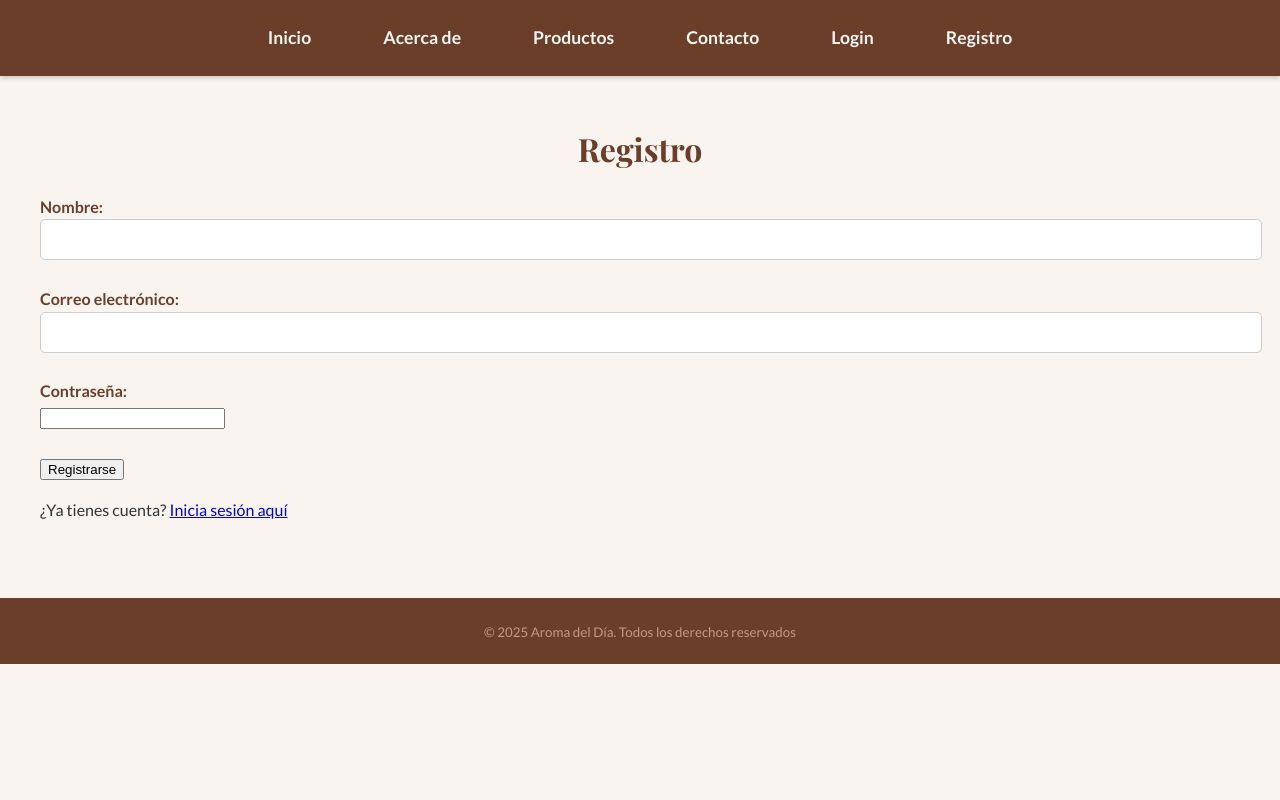
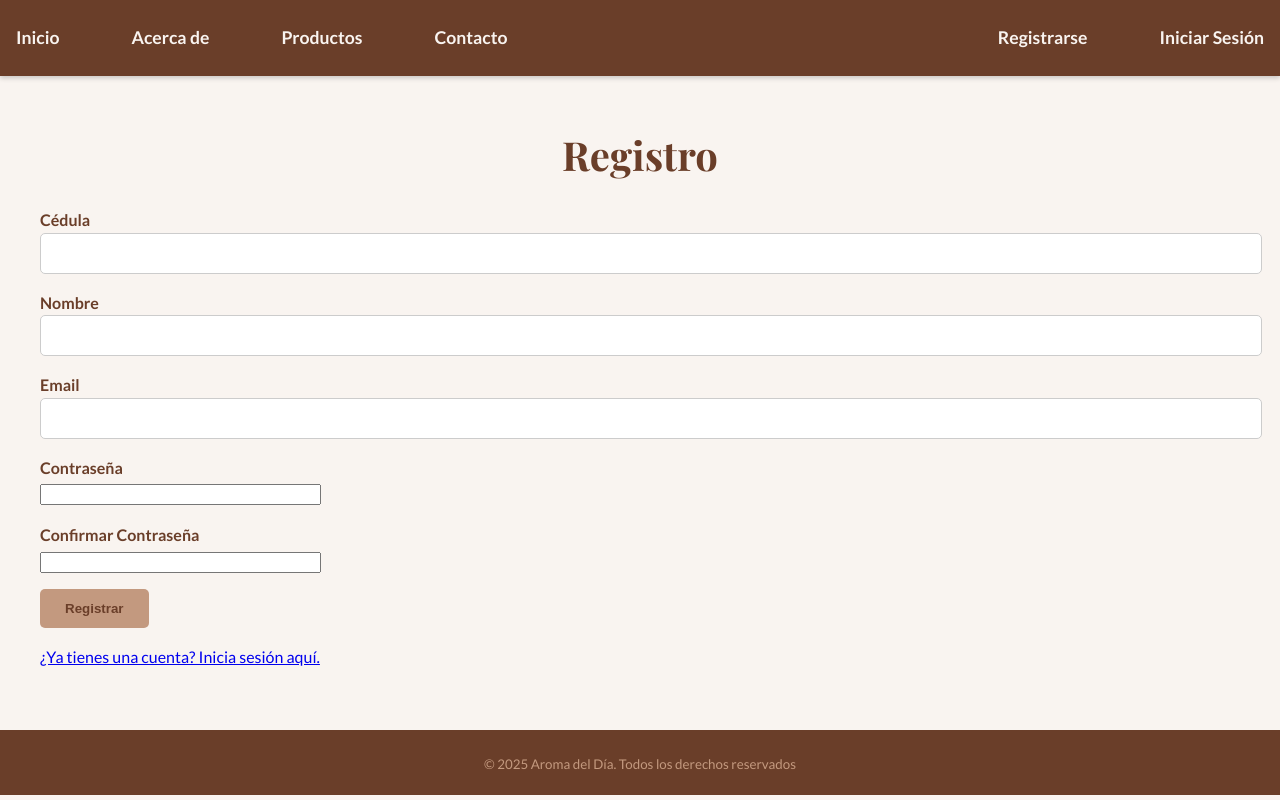
Before and after one commit to JaimeFc/Cafeteria, a Flask app: page /registro in a window 1280 px wide. Run offline with Flask 3, Linux system fonts and the light colour scheme.

Commit message:
actualizacion a semana 14

```diff
--- a/app.py
+++ b/app.py
@@ -1,16 +1,28 @@
 from flask import Flask, render_template, request, redirect, url_for, flash
 from conexion.conexion import conexion, cerrar_conexion
-from forms import ProductoForm
+from forms import ProductoForm, RegistroForm, LoginForm
+from models.models import User
 from datetime import datetime
-from werkzeug.security import generate_password_hash
+from werkzeug.security import generate_password_hash, check_password_hash
+from flask_login import LoginManager, login_user, logout_user, login_required, current_user
 
+# Inicialización de Flask y Flask-Login
 app = Flask(__name__)
 app.config['SECRET_KEY'] = 'dev-secret-key'
 
-# Inyectar "now" para usar {{ now().year }} en templates si quieres
+login_manager = LoginManager()
+login_manager.init_app(app)
+login_manager.login_view = 'login'
+
+# Inyectar "now" para usar {{ now().year }} en templates
 @app.context_processor
 def inject_now():
     return {'now': datetime.utcnow}
+
+# Función para recargar el usuario desde la sesión
+@login_manager.user_loader
+def load_user(user_id):
+    return User.obtener_por_idusuario(user_id)
 
 @app.route('/')
 def index():
@@ -24,19 +36,77 @@ def about():
 def contacto():
     return render_template('contacto.html', title='Contacto')
 
-# En tu archivo app.py
-from flask import jsonify
+# Registro de usuarios
+@app.route('/registro', methods=['GET', 'POST'])
+def registro():
+    form = RegistroForm()
+    if form.validate_on_submit():
+        idusuario = form.idusuario.data
+        nombre = form.nombre.data
+        email = form.email.data
+        password = form.password.data
 
-# ... (otras rutas como la de listar_productos, crear_producto, etc.)
+        # Generar hash seguro de la contraseña
+        password_hash = generate_password_hash(password)
 
-# Rutas de productos
-# Listar / Buscar
+        conn = conexion()
+        cursor = conn.cursor()
+        try:
+            cursor.execute("INSERT INTO usuarios (idusuario, nombre, email, password) VALUES (%s, %s, %s, %s)",
+                           (idusuario, nombre, email, password_hash))
+            conn.commit()
+            flash('Usuario registrado correctamente. Por favor, inicia sesión.', 'success')
+            return redirect(url_for('login'))
+        except Exception as e:
+            conn.rollback()
+            flash(f'Error al registrar el usuario: {e}', 'danger')
+        finally:
+            cerrar_conexion(conn)
+    elif request.method == 'POST':
+        for field, errors in form.errors.items():
+            for error in errors:
+                flash(f'Error en el campo {field}: {error}', 'danger')
+
+    return render_template('registro.html', form=form, title='Registro')
+
+# Inicio de sesión
+@app.route('/login', methods=['GET', 'POST'])
+def login():
+    form = LoginForm()
+    if form.validate_on_submit():
+        user = User.obtener_por_email(form.email.data)
+        print("Email ingresado:", form.email.data)
+        print("Contraseña ingresada:", form.password.data)
+        print("Usuario encontrado:", user)
+        print("Hash en base de datos:", user.password_hash)
+        print("¿Coincide la contraseña?:", user.verificar_password(form.password.data))
+
+
+        if user and user.verificar_password(form.password.data):
+            login_user(user)
+            flash('¡Inicio de sesión exitoso!', 'success')
+            next_page = request.args.get('next')
+            return redirect(next_page or url_for('listar_productos'))
+        else:
+            flash('Email o contraseña incorrectos.', 'danger')
+    return render_template('login.html', form=form, title='Iniciar Sesión')
+
+
+
+@app.route('/logout')
+@login_required
+def logout():
+    logout_user()
+    flash('Has cerrado sesión.', 'info')
+    return redirect(url_for('index'))
+
+# Listar productos
 @app.route('/productos')
+@login_required
 def listar_productos():
     q = request.args.get('q', '').strip()
     conn = conexion()
     cur = conn.cursor(dictionary=True)
-    # Usando alias para que los nombres de las columnas coincidan con el HTML
     if q:
         cur.execute("SELECT ID_Producto AS id, Nombre AS nombre, Cantidad AS cantidad, precio FROM productos WHERE Nombre LIKE %s", (f"%{q}%",))
     else:
@@ -45,50 +115,15 @@ def listar_productos():
     cerrar_conexion(conn)
     return render_template('products/list.html', title='Productos', productos=productos, q=q)
 
-@app.route('/registro', methods=['GET', 'POST'])
-def registro():
-    if request.method == 'POST':
-        nombre = request.form['nombre']
-        email = request.form['email']
-        password = request.form['password']
-        password_hash = generate_password_hash(password)
-
-        conexion = conexion()
-        cursor = conexion.cursor()
-        cursor.execute("INSERT INTO usuarios (nombre, email, password) VALUES (%s, %s, %s)",
-                       (nombre, email, password_hash))
-        conexion.commit()
-        flash('Usuario registrado correctamente')
-        return redirect(url_for('login'))
-    return render_template('registro.html')
-
-@app.route('/login', methods=['GET', 'POST'])
-def login():
-    if request.method == 'POST':
-        email = request.form['email']
-        password = request.form['password']
-
-        usuario = usuario.obtener_por_email(email)
-
-        if usuario and usuario.verificar_password(password):
-            login(usuario)
-            flash('Inicio de sesión exitoso')
-            return redirect(url_for('protegido'))
-        else:
-            flash('Email o contraseña incorrectos')
-
-    return render_template('login.html')
-
-
-# Crear
+# Crear producto
 @app.route('/productos/nuevo', methods=['GET', 'POST'])
+@login_required
 def crear_producto():
     form = ProductoForm()
     if form.validate_on_submit():
         conn = conexion()
         try:
             cur = conn.cursor()
-            # Consulta para insertar en la tabla 'productos'
             cur.execute(
                 "INSERT INTO productos (Nombre, Cantidad, precio) VALUES (%s, %s, %s)",
                 (form.nombre.data, form.cantidad.data, float(form.precio.data))
@@ -103,20 +138,18 @@ def crear_producto():
             cerrar_conexion(conn)
     return render_template('products/form.html', title='Nuevo producto', form=form, modo='crear')
 
-# editar producto existente
+# Editar producto
 @app.route('/productos/<int:pid>/editar', methods=['GET', 'POST'])
+@login_required
 def editar_producto(pid):
     conn = conexion()
     cursor = conn.cursor(dictionary=True)
-    # Usando alias para que los nombres de las columnas coincidan con el formulario
     cursor.execute("SELECT ID_Producto AS id, Nombre AS nombre, Cantidad AS cantidad, precio FROM productos WHERE ID_Producto = %s", (pid,))
     prod = cursor.fetchone()
     if not prod:
         cerrar_conexion(conn)
         return "Producto no encontrado", 404
 
-    # Se pasan los datos al formulario como un diccionario
-    # Se corrige la clave para que coincida con la consulta SQL
     form = ProductoForm(data={'nombre': prod['nombre'], 'cantidad': prod['cantidad'], 'precio': prod['precio']})
 
     if form.validate_on_submit():
@@ -124,7 +157,6 @@ def editar_producto(pid):
         cantidad = form.cantidad.data
         precio = form.precio.data
         try:
-            # Consulta para actualizar la tabla 'productos'
             cursor.execute("UPDATE productos SET Nombre=%s, Cantidad=%s, precio=%s WHERE ID_Producto=%s",
                            (nombre, cantidad, precio, pid))
             conn.commit()
@@ -139,12 +171,12 @@ def editar_producto(pid):
     cerrar_conexion(conn)
     return render_template('products/form.html', title='Editar producto', form=form, modo='editar', pid=pid)
 
-# eliminar producto
+# Eliminar producto
 @app.route('/productos/<int:pid>/eliminar', methods=['POST'])
+@login_required
 def eliminar_producto(pid):
     conn = conexion()
     cursor = conn.cursor()
-    # Consulta para eliminar en la tabla 'productos'
     cursor.execute("DELETE FROM productos WHERE ID_Producto = %s", (pid,))
     if cursor.rowcount > 0:
         conn.commit()
--- a/app_alchemy.py
+++ b/app_alchemy.py
@@ -1,6 +1,6 @@
 from flask import Flask, render_template, redirect, url_for, flash, request, jsonify
 from datetime import datetime
-from models import db, Producto
+from models.models import db, Producto
 from forms import ProductoForm
 from inventory import Inventario
 import json
--- a/forms.py
+++ b/forms.py
@@ -1,10 +1,44 @@
-# forms.py
 from flask_wtf import FlaskForm
-from wtforms import StringField, IntegerField, DecimalField, SubmitField
-from wtforms.validators import DataRequired, NumberRange, Length
+from wtforms import StringField, PasswordField, SubmitField
+from wtforms.validators import DataRequired, Email, EqualTo, Length, ValidationError
+from conexion.conexion import conexion, cerrar_conexion
+
+# Este validador se utiliza para verificar que un campo no esté duplicado en la base de datos
+def valida_id_no_duplicado(table, field):
+    def _validador(form, _field):
+        conn = conexion()
+        cursor = conn.cursor()
+        cursor.execute(f"SELECT COUNT(*) FROM {table} WHERE {field} = %s", (_field.data,))
+        if cursor.fetchone()[0] > 0:
+            raise ValidationError(f'Esta cédula ya está registrada.')
+        cerrar_conexion(conn)
+    return _validador
+
+def valida_email_no_duplicado():
+    def _validador(form, field):
+        conn = conexion()
+        cursor = conn.cursor()
+        cursor.execute("SELECT COUNT(*) FROM usuarios WHERE email = %s", (field.data,))
+        if cursor.fetchone()[0] > 0:
+            raise ValidationError(f'Este email ya está registrado.')
+        cerrar_conexion(conn)
+    return _validador
 
 class ProductoForm(FlaskForm):
     nombre = StringField('Nombre', validators=[DataRequired(), Length(max=120)])
-    cantidad = IntegerField('Cantidad', validators=[DataRequired(), NumberRange(min=0)])
-    precio = DecimalField('Precio', places=2, validators=[DataRequired(), NumberRange(min=0)])
+    cantidad = StringField('Cantidad', validators=[DataRequired(), Length(max=120)])
+    precio = StringField('Precio', validators=[DataRequired(), Length(max=20)])
     submit = SubmitField('Guardar')
+
+class RegistroForm(FlaskForm):
+    idusuario = StringField('Cédula', validators=[DataRequired(), Length(max=10), valida_id_no_duplicado('usuarios', 'idusuario')])
+    nombre = StringField('Nombre', validators=[DataRequired(), Length(max=100)])
+    email = StringField('Email', validators=[DataRequired(), Email(), Length(max=225), valida_email_no_duplicado()])
+    password = PasswordField('Contraseña', validators=[DataRequired(), Length(min=6)])
+    confirm_password = PasswordField('Confirmar Contraseña', validators=[DataRequired(), EqualTo('password')])
+    submit = SubmitField('Registrar')
+
+class LoginForm(FlaskForm):
+    email = StringField('Email', validators=[DataRequired(), Email()])
+    password = PasswordField('Contraseña', validators=[DataRequired()])
+    submit = SubmitField('Ingresar')
--- a/inventory.py
+++ b/inventory.py
@@ -1,5 +1,5 @@
 # inventory.py
-from models import db, Producto
+from models.models import db, Producto
 import json
 
 class Inventario:
--- a/templates/base.html
+++ b/templates/base.html
@@ -1,4 +1,5 @@
 <!doctype html>
+
 <html lang="es">
 <head>
 <meta charset="utf-8" />
@@ -8,6 +9,29 @@
 <link rel="preconnect" href="https://fonts.gstatic.com" crossorigin>
 <link href="https://fonts.googleapis.com/css2?family=Lato:wght@400;700&family=Playfair+Display:wght@700&display=swap" rel="stylesheet">
 <link rel="stylesheet" href="{{ url_for('static', filename='styles.css') }}">
+<style>
+.flash-messages {
+list-style-type: none;
+padding: 10px;
+margin: 10px 0;
+border-radius: 5px;
+}
+.flash-success {
+background-color: #d4edda;
+color: #155724;
+border: 1px solid #c3e6cb;
+}
+.flash-danger {
+background-color: #f8d7da;
+color: #721c24;
+border: 1px solid #f5c6cb;
+}
+.flash-info {
+background-color: #d1ecf1;
+color: #0c5460;
+border: 1px solid #bee5eb;
+}
+</style>
 {% block extra_css %}{% endblock %}
 </head>
 <body>
@@ -17,13 +41,28 @@
 <a href="{{ url_for('about') }}">Acerca de</a>
 <a href="{{ url_for('listar_productos') }}">Productos</a>
 <a href="{{ url_for('contacto') }}">Contacto</a>
-      <a href="{{ url_for('login') }}">Login</a>
-      <a href="{{ url_for('registro') }}">Registro</a>
+
+  {% if current_user.is_authenticated %}
+    <a href="{{ url_for('logout') }}" style="margin-left: auto;">Cerrar Sesión</a>
+  {% else %}
+    <a href="{{ url_for('registro') }}" style="margin-left: auto;">Registrarse</a>
+    <a href="{{ url_for('login') }}">Iniciar Sesión</a>
+  {% endif %}
 
 </nav>
+
 </header>
 
 <main class="container">
+{% with messages = get_flashed_messages(with_categories=true) %}
+{% if messages %}
+<ul class="flash-messages">
+{% for category, message in messages %}
+<li class="flash-{{ category }}">{{ message }}</li>
+{% endfor %}
+</ul>
+{% endif %}
+{% endwith %}
 {% block content %}{% endblock %}
 </main>
 
@@ -32,5 +71,6 @@
 </footer>
 
 {% block extra_js %}{% endblock %}
+
 </body>
 </html>
--- a/templates/registro.html
+++ b/templates/registro.html
@@ -1,32 +1,60 @@
-{% extends 'base.html' %}
-
-{% block title %}Registro de Usiario{% endblock %}
+{% extends "base.html" %}
+{% block title %}{{ title }}{% endblock %}
 
 {% block content %}
-<h2>Registro</h2>
 
-{% with messages = get_flashed_messages()%}
+<h1>{{ title }}</h1>
+
+{% with messages = get_flashed_messages(with_categories=true) %}
 {% if messages %}
-<ul>
-    {% for message in messages %}
-    <li style="color: red; font-weight: bold;">{{ message}}</li>
-    {% endfor%}
-    </ul>
-    {% endif %}
+<ul class=flashes>
+{% for category, message in messages %}
+<li class="{{ category }}">{{ message }}</li>
+{% endfor %}
+</ul>
+{% endif %}
 {% endwith %}
 
-<form method="post">
-    <label for="nombre">Nombre:</label><br>
-    <input type="text" name="nombre" required><br><br>
-
-    <label for="email">Correo electrónico:</label><br>
-    <input type="email" name="email" required><br><br>
-
-    <label for="password">Contraseña:</label><br>
-    <input type="password" name="password" required><br><br>
-
-    <input type="submit" value="Registrarse">
+<form method="POST" action="">
+{{ form.csrf_token }}
+<p>
+{{ form.idusuario.label }}<br>
+{{ form.idusuario(size=32) }}<br>
+{% for error in form.idusuario.errors %}
+<span style="color: red;">[{{ error }}]</span>
+{% endfor %}
+</p>
+<p>
+{{ form.nombre.label }}<br>
+{{ form.nombre(size=32) }}<br>
+{% for error in form.nombre.errors %}
+<span style="color: red;">[{{ error }}]</span>
+{% endfor %}
+</p>
+<p>
+{{ form.email.label }}<br>
+{{ form.email(size=32) }}<br>
+{% for error in form.email.errors %}
+<span style="color: red;">[{{ error }}]</span>
+{% endfor %}
+</p>
+<p>
+{{ form.password.label }}<br>
+{{ form.password(size=32) }}<br>
+{% for error in form.password.errors %}
+<span style="color: red;">[{{ error }}]</span>
+{% endfor %}
+</p>
+<p>
+{{ form.confirm_password.label }}<br>
+{{ form.confirm_password(size=32) }}<br>
+{% for error in form.confirm_password.errors %}
+<span style="color: red;">[{{ error }}]</span>
+{% endfor %}
+</p>
+<p>{{ form.submit(class="btn") }}</p>
 </form>
 
-<p>¿Ya tienes cuenta? <a href="{{ url_for('login') }}">Inicia sesión aquí</a></p>
+<a href="{{ url_for('login') }}">¿Ya tienes una cuenta? Inicia sesión aquí.</a>
+
 {% endblock %}
```
Also changed, not shown: models.py (deleted, +0 -17 lines), models/models.py (added, +35 -0 lines), templates/login.html (+22 -23 lines), templates/products/list.html (+8 -0 lines), conexion/__int__.py (added), models/__init__.py (added), 1 other file. Lines whose indentation alone changed are shown as unchanged.
